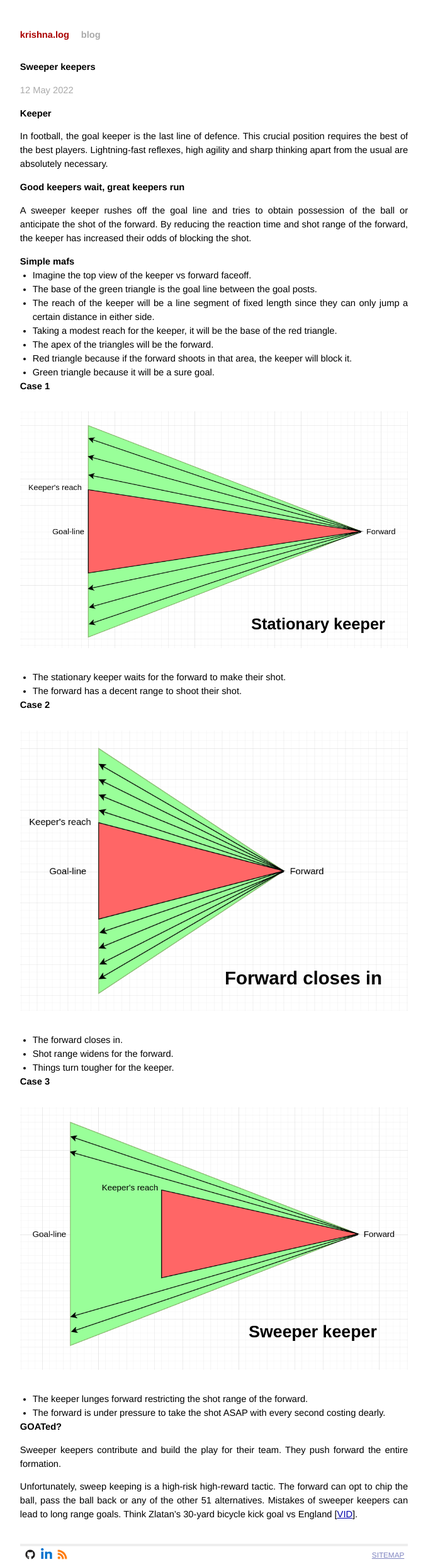
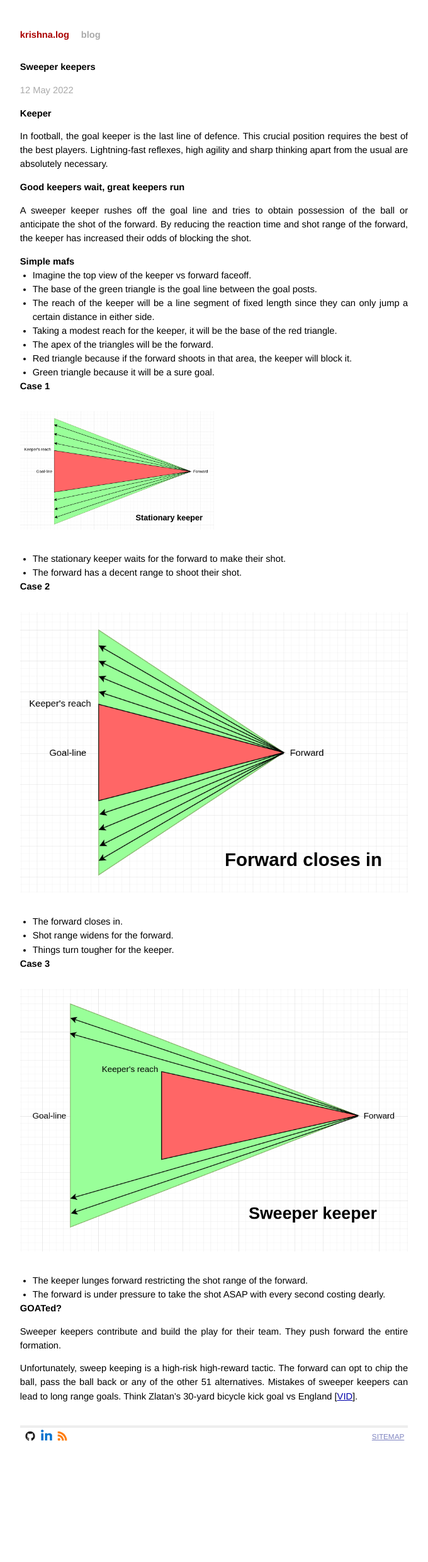
Before and after one commit to lordlabuckdas/lordlabuckdas.github.io, a Jekyll site: the page built from _posts/2022-05-12-sweepkeep.md, in a window 1280 px wide. Shown: the whole page at 63% size, without its empty margins (300-980 px from the left). Built offline with Jekyll 4.4.1, drawn with Linux system fonts in a browser that asks for light colours; after the commit the page ends 2292 px from its top, so only the background shows below that.

Commit message:
sweeper keeper image size test

```diff
--- a/_posts/2022-05-12-sweepkeep.md
+++ b/_posts/2022-05-12-sweepkeep.md
@@ -24,7 +24,7 @@ A sweeper keeper rushes off the goal line and tries to obtain possession of the
 
 ### Case 1
 
-![stationary keeper](/img/sweepkeep/stat_keep.png)
+<img src="/img/sweepkeep/stat_keep.png" alt="stationary keeper" width="50%" height="50%">
 
 - The stationary keeper waits for the forward to make their shot.
 - The forward has a decent range to shoot their shot.
```
